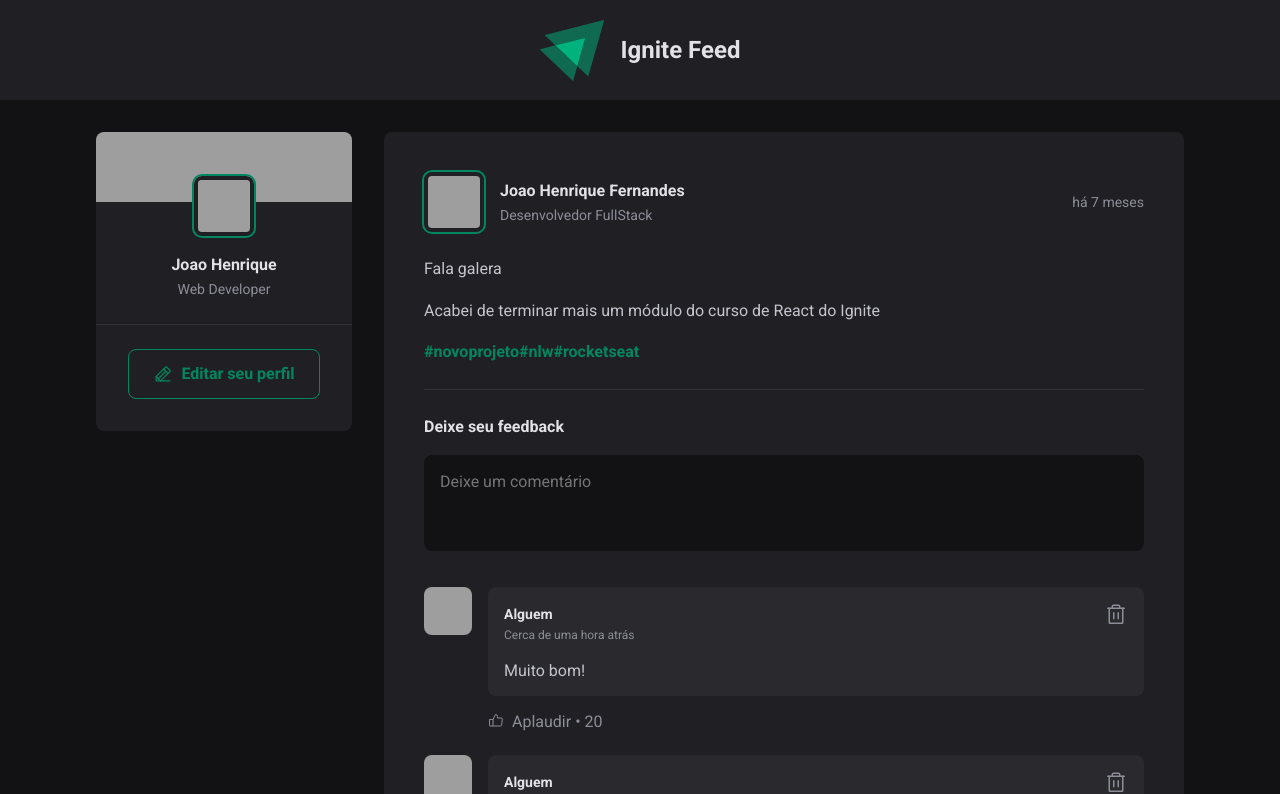
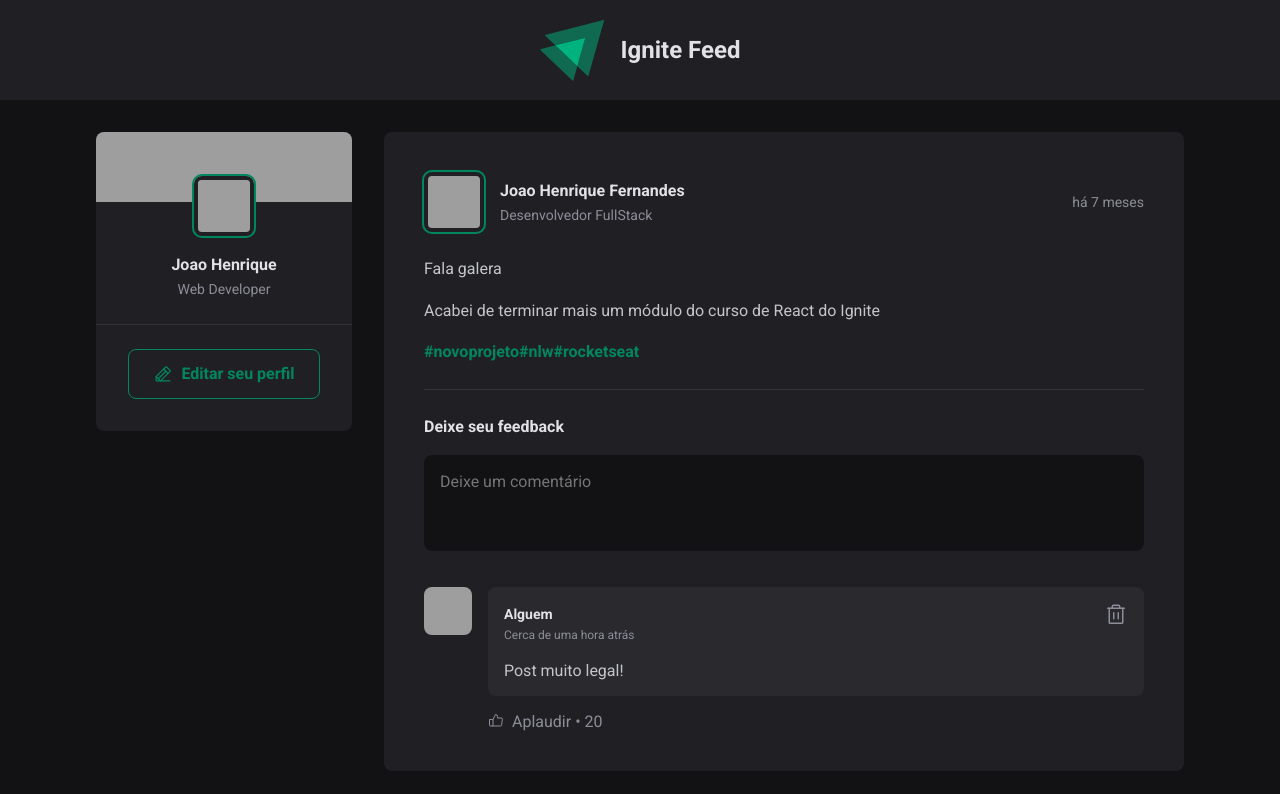
Before and after one commit to joaohenriquefernandes/react-fundamentos, a React (Vite) app: page / in a window 1280 px wide. Shown: the top 794 px of the page. Built offline with nearby package versions, Linux system fonts and the light colour scheme; grey boxes are pictures that could not be loaded.

Commit message:
feat: adding to create and to delete comments

```diff
--- a/src/components/Comment.jsx
+++ b/src/components/Comment.jsx
@@ -2,7 +2,11 @@
 import styles from './Comment.module.css'
 import { Avatar } from './Avatar'
 
-export function Comment() {
+export function Comment({ content, onDeleteComment }) {
+  function handleDeleteComment() {
+    onDeleteComment(content)
+  }
+
   return (
     <div className={styles.comment}>
       <Avatar
@@ -18,12 +22,12 @@
               <time title='11 de Maio às 08:13h' dateTime='2022-05-11 08:13:11'>Cerca de uma hora atrás</time>
             </div>
 
-            <button title='Deletar'>
+            <button title='Deletar' onClick={handleDeleteComment}>
               <Trash size={24}/>
             </button>
           </header>
 
-          <p>Muito bom!</p>
+          <p>{content}</p>
         </div>
 
         <footer>
--- a/src/components/Post.jsx
+++ b/src/components/Post.jsx
@@ -1,3 +1,4 @@
+import { useState } from 'react'
 import { Avatar } from './Avatar'
 import { Comment } from './Comment'
 import styles from './Post.module.css'
@@ -6,6 +7,10 @@
 import ptBR from 'date-fns/locale/pt-BR'
 
 export function Post({ author, publishedAt, content }) {
+  const [comments, setComments] = useState(['Post muito legal!'])
+
+  const [newCommentText, setNewCommentText] = useState('')
+
   const publishedDateFormated = format(publishedAt, "dd 'de' LLLL 'às' HH:mm'h'", {
     locale: ptBR
   })
@@ -14,6 +19,22 @@
     locale: ptBR,
     addSuffix: true
   })
+
+  function handleCreateNewComment() {
+    event.preventDefault()
+
+    setComments([...comments, newCommentText])
+    setNewCommentText('')
+  }
+
+  function handleNewCommentChange() {
+    setNewCommentText(event.target.value)
+  }
+
+  function deleteComment(commentToDelete) {
+    const commentsWithoutDeletedOne = comments.filter(comment => comment !== commentToDelete)
+    setComments(commentsWithoutDeletedOne)
+  }
 
   return(
     <article className={styles.post}>
@@ -36,17 +57,22 @@
 
         {content.map(line => {
           if (line.type === 'paragraph') {
-            return <p>{line.content}</p>
+            return <p key={line.content}>{line.content}</p>
           } else {
-            return <p><a href="#">{line.content}</a></p>
+            return <p key={line.content}><a href="#">{line.content}</a></p>
           }
         })}
       </div>
 
-      <form className={styles.commentForm}>
+      <form onSubmit={handleCreateNewComment} className={styles.commentForm}>
         <strong>Deixe seu feedback</strong>
 
-        <textarea placeholder='Deixe um comentário' />
+        <textarea
+          placeholder='Deixe um comentário'
+          name='comment'
+          value={newCommentText}
+          onChange={handleNewCommentChange}
+        />
 
         <footer>
           <button type='submit'>Publicar</button>
@@ -54,9 +80,15 @@
       </form>
 
       <div className={styles.commentList}>
-        <Comment />
-        <Comment />
-        <Comment />
+        {comments.map(comment => {
+          return (
+            <Comment
+              key={comment}
+              content={comment}
+              onDeleteComment={deleteComment}
+            />
+          )
+        })}
       </div>
     </article>
   )
```
